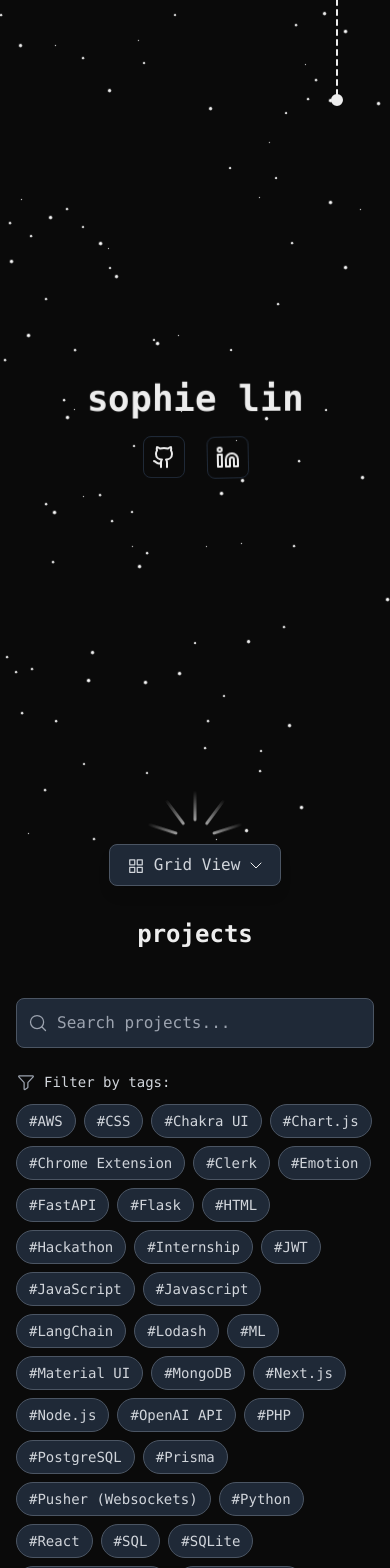
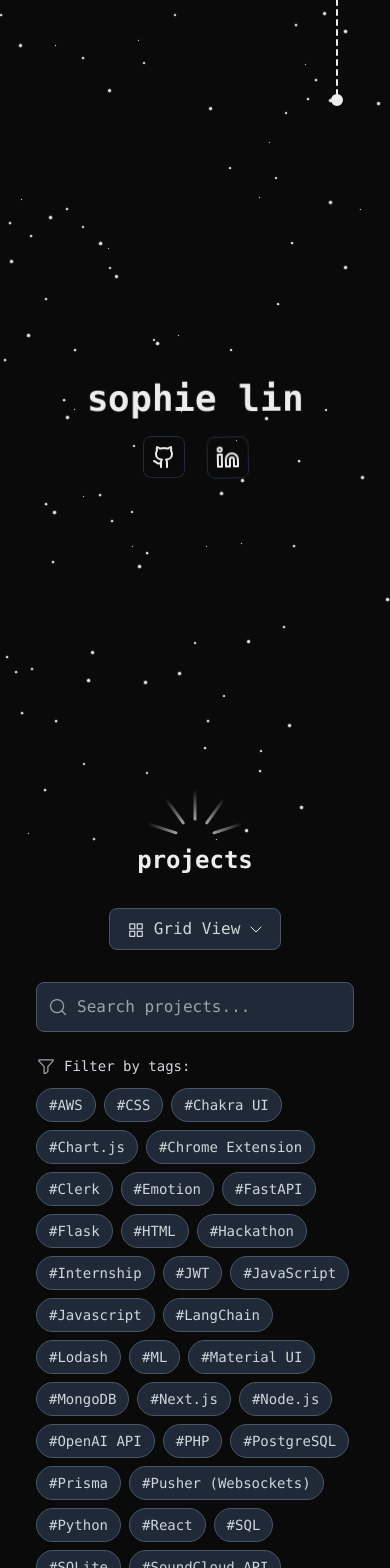
Before and after one commit to soph-lin/sophli-website, a Next.js app: page / in a window 390 px wide. Shown: the top 1568 px of the page. Built offline with nearby package versions, Linux system fonts and the light colour scheme.

Commit message:
Fix horizontal scroll issue on grid view

```diff
--- a/src/app/globals.css
+++ b/src/app/globals.css
@@ -14,6 +14,7 @@
 
 html {
   overflow-x: hidden;
+  width: 100%;
 }
 
 body {
@@ -24,6 +25,19 @@ body {
   overflow-x: hidden;
   width: 100%;
   max-width: 100vw;
+  margin: 0;
+  padding: 0;
+}
+
+/* Ensure all elements respect container boundaries */
+* {
+  box-sizing: border-box;
+}
+
+/* Prevent horizontal overflow on all containers */
+.container, .max-w-7xl, .max-w-6xl, .max-w-5xl, .max-w-4xl, .max-w-3xl, .max-w-2xl, .max-w-xl, .max-w-lg, .max-w-md, .max-w-sm {
+  max-width: 100%;
+  overflow-x: hidden;
 }
 
 @keyframes titleDrop {
--- a/src/app/page.tsx
+++ b/src/app/page.tsx
@@ -1,6 +1,6 @@
 "use client";
 
-import { useState, useEffect, useRef } from "react";
+import { useState } from "react";
 import Navbar from "@/components/navbar/Navbar";
 import FloatText from "@/components/ui/FloatText";
 import { cn } from "@/utils/misc";
@@ -8,30 +8,12 @@ import ProjectTimeline from "@/components/project/ProjectTimeline";
 import ProjectGrid from "@/components/project/ProjectGrid";
 import AnimatedRays from "@/components/galaxy/AnimatedRays";
 import projects from "@/data/projects";
-import { List, SquaresFour, CaretDown } from "phosphor-react";
 
 export default function Home() {
   const [showContent, setShowContent] = useState(false);
   const [showProjects, setShowProjects] = useState(false);
   const [startFloatText, setStartFloatText] = useState(false);
   const [viewMode, setViewMode] = useState<"grid" | "timeline">("grid");
-  const [isDropdownOpen, setIsDropdownOpen] = useState(false);
-  const dropdownRef = useRef<HTMLDivElement>(null);
-
-  // Close dropdown when clicking outside
-  useEffect(() => {
-    const handleClickOutside = (event: MouseEvent) => {
-      if (
-        dropdownRef.current &&
-        !dropdownRef.current.contains(event.target as Node)
-      ) {
-        setIsDropdownOpen(false);
-      }
-    };
-
-    document.addEventListener("mousedown", handleClickOutside);
-    return () => document.removeEventListener("mousedown", handleClickOutside);
-  }, []);
 
   const handleInitialLoad = () => {
     // Show main content container
@@ -62,7 +44,7 @@ export default function Home() {
               showContent ? "opacity-100" : "opacity-0"
             )}
           >
-            <div className="w-screen h-[calc(100vh-20px)] flex items-center justify-center relative">
+            <div className="w-full h-[calc(100vh-20px)] flex items-center justify-center relative">
               <FloatText
                 text="sophie lin"
                 className="text-4xl font-bold text-foreground z-10"
@@ -78,84 +60,20 @@ export default function Home() {
                 showProjects ? "opacity-100" : "opacity-0"
               )}
             >
-              {/* View Toggle Dropdown */}
-              <div className="max-w-7xl mx-auto px-4 mb-8">
-                <div className="flex justify-center">
-                  <div className="relative" ref={dropdownRef}>
-                    <button
-                      onClick={() => setIsDropdownOpen(!isDropdownOpen)}
-                      className="flex items-center gap-2 px-4 py-2 bg-white dark:bg-gray-800 border border-gray-300 dark:border-gray-600 rounded-lg shadow-lg hover:bg-gray-50 dark:hover:bg-gray-700 transition-colors"
-                    >
-                      <span className="text-gray-700 dark:text-gray-300">
-                        {viewMode === "grid" ? (
-                          <>
-                            <SquaresFour size={20} className="inline mr-2" />
-                            Grid View
-                          </>
-                        ) : (
-                          <>
-                            <List size={20} className="inline mr-2" />
-                            Timeline View
-                          </>
-                        )}
-                      </span>
-                      <CaretDown
-                        size={16}
-                        className={cn(
-                          "transition-transform duration-200",
-                          isDropdownOpen ? "rotate-180" : ""
-                        )}
-                      />
-                    </button>
-
-                    {isDropdownOpen && (
-                      <div className="absolute top-full left-0 mt-1 w-full bg-white dark:bg-gray-800 border border-gray-300 dark:border-gray-600 rounded-lg shadow-lg z-10">
-                        <button
-                          onClick={() => {
-                            setViewMode("grid");
-                            setIsDropdownOpen(false);
-                          }}
-                          className={cn(
-                            "w-full px-4 py-2 text-left flex items-center gap-2 transition-colors",
-                            viewMode === "grid"
-                              ? "bg-blue-50 dark:bg-blue-900/20 text-blue-700 dark:text-blue-300"
-                              : "hover:bg-gray-50 dark:hover:bg-gray-700"
-                          )}
-                        >
-                          <SquaresFour size={20} />
-                          Grid View
-                        </button>
-                        <button
-                          onClick={() => {
-                            setViewMode("timeline");
-                            setIsDropdownOpen(false);
-                          }}
-                          className={cn(
-                            "w-full px-4 py-2 text-left flex items-center gap-2 transition-colors",
-                            viewMode === "timeline"
-                              ? "bg-blue-50 dark:bg-blue-900/20 text-blue-700 dark:text-blue-300"
-                              : "hover:bg-gray-50 dark:hover:bg-gray-700"
-                          )}
-                        >
-                          <List size={20} />
-                          Timeline View
-                        </button>
-                      </div>
-                    )}
-                  </div>
-                </div>
-              </div>
-
               {/* Projects Component */}
               {viewMode === "grid" ? (
                 <ProjectGrid
                   projects={projects}
                   startAnimation={showProjects}
+                  viewMode={viewMode}
+                  onViewModeChange={setViewMode}
                 />
               ) : (
                 <ProjectTimeline
                   projects={projects}
                   startAnimation={showProjects}
+                  viewMode={viewMode}
+                  onViewModeChange={setViewMode}
                 />
               )}
             </div>
--- a/src/components/galaxy/AnimatedRays.tsx
+++ b/src/components/galaxy/AnimatedRays.tsx
@@ -17,10 +17,19 @@ const AnimatedRays = ({ className = "" }: AnimatedRaysProps) => {
     if (!ctx) return;
 
     const resizeCanvas = () => {
-      canvas.width = window.innerWidth;
-      canvas.height = window.innerHeight;
+      const rect = canvas.getBoundingClientRect();
+      canvas.width = rect.width;
+      canvas.height = rect.height;
     };
     resizeCanvas();
+
+    // Use ResizeObserver for more reliable resizing
+    const resizeObserver = new ResizeObserver(() => {
+      resizeCanvas();
+    });
+    resizeObserver.observe(canvas);
+
+    // Also listen to window resize as fallback
     window.addEventListener("resize", resizeCanvas);
 
     const numberOfRays = 5;
@@ -107,6 +116,7 @@ const AnimatedRays = ({ className = "" }: AnimatedRaysProps) => {
 
     return () => {
       window.removeEventListener("resize", resizeCanvas);
+      resizeObserver.disconnect();
       cancelAnimationFrame(animationFrameId);
     };
   }, []);
--- a/src/components/project/ProjectGrid.tsx
+++ b/src/components/project/ProjectGrid.tsx
@@ -5,16 +5,27 @@ import ProjectCard from "./ProjectCard";
 import TypedText from "../ui/TypedText";
 import { cn } from "@/utils/misc";
 import { ProjectCardProps } from "./ProjectCard";
-import { MagnifyingGlass, X, Funnel } from "phosphor-react";
+import {
+  MagnifyingGlass,
+  X,
+  Funnel,
+  List,
+  SquaresFour,
+  CaretDown,
+} from "phosphor-react";
 
 interface ProjectGridProps {
   projects: ProjectCardProps[];
   startAnimation: boolean;
+  viewMode: "grid" | "timeline";
+  onViewModeChange: (mode: "grid" | "timeline") => void;
 }
 
 export default function ProjectGrid({
   projects: unsortedProjects,
   startAnimation,
+  viewMode,
+  onViewModeChange,
 }: ProjectGridProps) {
   // Sort projects by most recent first (ongoing projects first, then by start date)
   const projects = [...unsortedProjects].sort((a, b) => {
@@ -96,10 +107,40 @@ export default function ProjectGrid({
       <div className="max-w-7xl mx-auto px-4">
         <TypedText
           text="projects"
-          className="text-2xl font-bold mb-12 text-center"
+          className="text-2xl font-bold mb-8 text-center"
           onComplete={() => setIsTypingComplete(true)}
           skip={!startAnimation}
         />
+
+        {/* View Toggle Dropdown */}
+        <div className="flex justify-center mb-8">
+          <div className="relative">
+            <button
+              onClick={() =>
+                onViewModeChange(viewMode === "grid" ? "timeline" : "grid")
+              }
+              className="flex items-center gap-2 px-4 py-2 bg-white dark:bg-gray-800 border border-gray-300 dark:border-gray-600 rounded-lg shadow-lg hover:bg-gray-50 dark:hover:bg-gray-700 transition-colors"
+            >
+              <span className="text-gray-700 dark:text-gray-300">
+                {viewMode === "grid" ? (
+                  <>
+                    <SquaresFour size={20} className="inline mr-2" />
+                    Grid View
+                  </>
+                ) : (
+                  <>
+                    <List size={20} className="inline mr-2" />
+                    Timeline View
+                  </>
+                )}
+              </span>
+              <CaretDown
+                size={16}
+                className="transition-transform duration-200"
+              />
+            </button>
+          </div>
+        </div>
       </div>
 
       {/* Search and Filters */}
--- a/src/components/project/ProjectTimeline.tsx
+++ b/src/components/project/ProjectTimeline.tsx
@@ -5,7 +5,15 @@ import ProjectCard from "./ProjectCard";
 import TypedText from "../ui/TypedText";
 import { cn } from "@/utils/misc";
 import { ProjectCardProps } from "./ProjectCard";
-import { Pause, Play, Rewind, FastForward } from "phosphor-react";
+import {
+  Pause,
+  Play,
+  Rewind,
+  FastForward,
+  List,
+  SquaresFour,
+  CaretDown,
+} from "phosphor-react";
 
 const dateToNumber = (dateStr: string): number => {
   if (dateStr.toLowerCase() === "present") {
@@ -19,11 +27,15 @@ const dateToNumber = (dateStr: string): number => {
 interface ProjectTimelineProps {
   projects: ProjectCardProps[];
   startAnimation: boolean;
+  viewMode: "grid" | "timeline";
+  onViewModeChange: (mode: "grid" | "timeline") => void;
 }
 
 export default function ProjectTimeline({
   projects: unsortedProjects,
   startAnimation,
+  viewMode,
+  onViewModeChange,
 }: ProjectTimelineProps) {
   // Sort projects by start date (mm/yyyy)
   const projects = [...unsortedProjects].sort(
@@ -175,10 +187,40 @@ export default function ProjectTimeline({
       <div className="max-w-7xl mx-auto px-4">
         <TypedText
           text="projects"
-          className="text-2xl font-bold mb-12 text-center"
+          className="text-2xl font-bold mb-8 text-center"
           onComplete={() => setIsTypingComplete(true)}
           skip={!startAnimation}
         />
+
+        {/* View Toggle Dropdown */}
+        <div className="flex justify-center mb-8">
+          <div className="relative">
+            <button
+              onClick={() =>
+                onViewModeChange(viewMode === "grid" ? "timeline" : "grid")
+              }
+              className="flex items-center gap-2 px-4 py-2 bg-white dark:bg-gray-800 border border-gray-300 dark:border-gray-600 rounded-lg shadow-lg hover:bg-gray-50 dark:hover:bg-gray-700 transition-colors"
+            >
+              <span className="text-gray-700 dark:text-gray-300">
+                {viewMode === "grid" ? (
+                  <>
+                    <SquaresFour size={20} className="inline mr-2" />
+                    Grid View
+                  </>
+                ) : (
+                  <>
+                    <List size={20} className="inline mr-2" />
+                    Timeline View
+                  </>
+                )}
+              </span>
+              <CaretDown
+                size={16}
+                className="transition-transform duration-200"
+              />
+            </button>
+          </div>
+        </div>
       </div>
 
       {/* Timeline */}
@@ -189,7 +231,7 @@ export default function ProjectTimeline({
         )}
       >
         <div
-          className="max-w-[100vw] mx-auto py-8 overflow-y-visible"
+          className="w-full mx-auto py-8 overflow-y-visible"
           ref={containerRef}
         >
           <div className="relative">
--- a/src/components/ui/Vault.tsx
+++ b/src/components/ui/Vault.tsx
@@ -55,7 +55,7 @@ export default function Vault({ isOpen, onClose }: VaultProps) {
 
   return (
     <>
-      <Modal isOpen={isOpen} onClose={onClose} className="w-full max-w-4xl">
+      <Modal isOpen={isOpen} onClose={onClose} className="w-full max-w-4xl" zIndex={50}>
         <div className="space-y-6">
           <div className="text-center">
             <h2 className="text-3xl font-bold mb-2">Handle Vault</h2>
@@ -114,6 +114,7 @@ export default function Vault({ isOpen, onClose }: VaultProps) {
         isOpen={!!selectedHandle}
         onClose={() => setSelectedHandle(null)}
         className="w-full max-w-md"
+        zIndex={100}
       >
         {selectedHandle && (
           <div className="text-center space-y-4">
```
